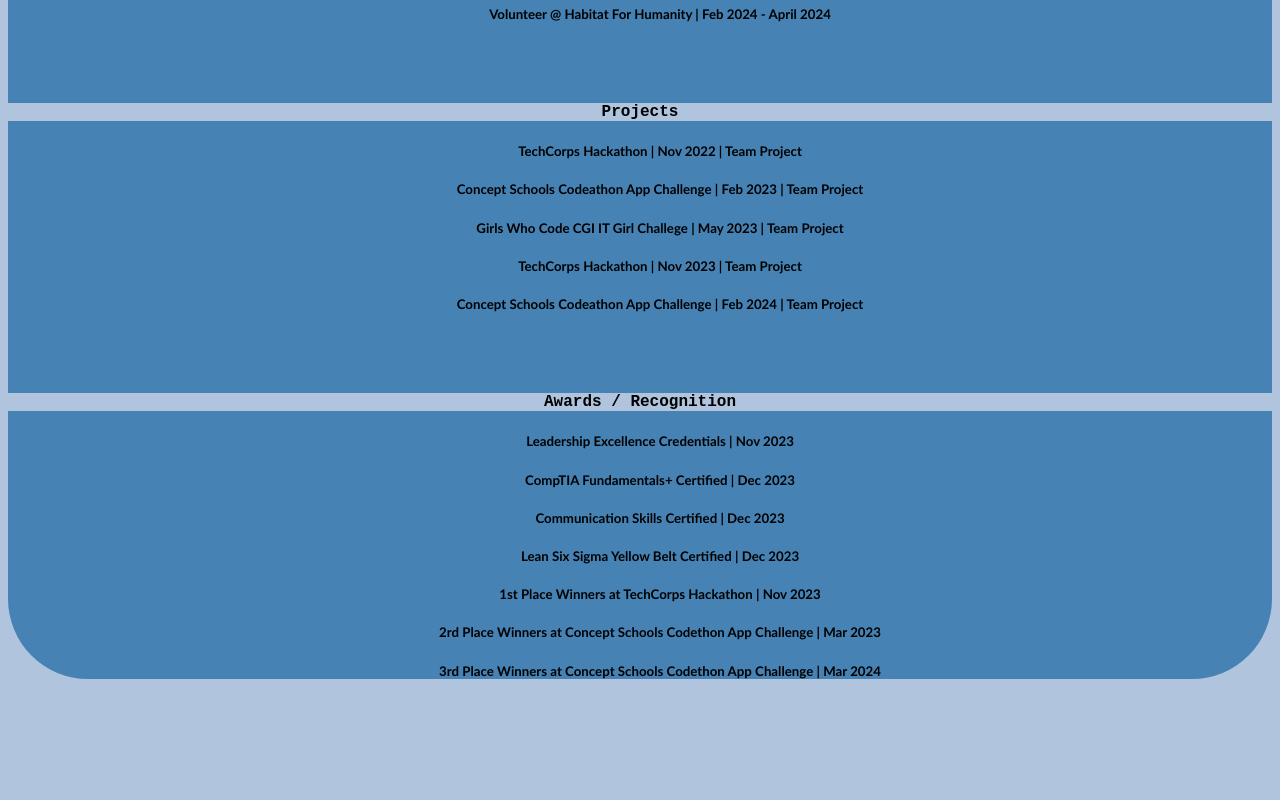
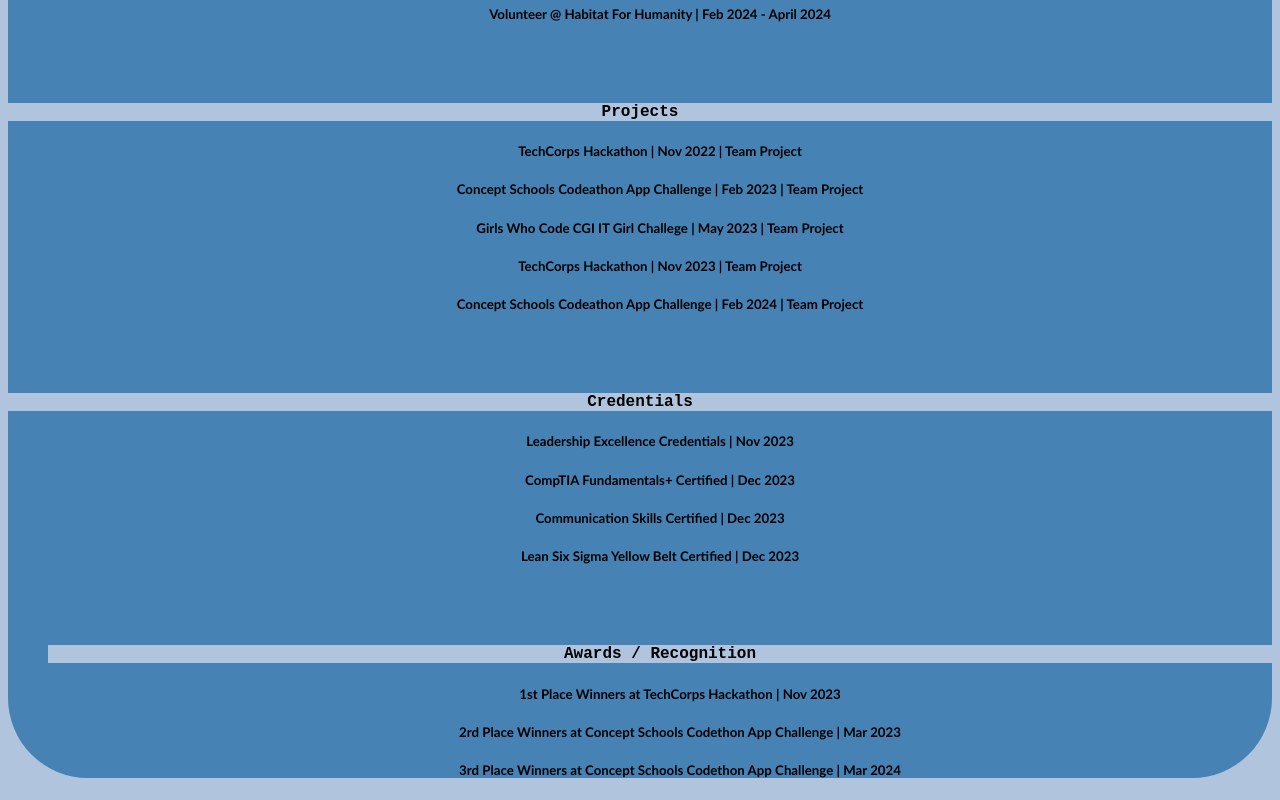
Before and after one commit to SadiaM12/portfolio, a plain HTML site: page index.html in a window 1280 px wide. Shown: the part 1090-1890 px from the top of the page. Before the commit the page ends 1791 px from the top, so only its background shows below. Drawn offline with Linux system fonts and the light colour scheme.

Commit message:
Update index.html

```diff
--- a/index.html
+++ b/index.html
@@ -100,13 +100,19 @@ color: rgb(21, 94, 253);
 
     <br>
     <br>
-    <h4 style="font-family: 'Courier New', Courier, monospace;background-color: rgb(176, 196, 222);">Awards / Recognition</h4>
+    <h4 style="font-family: 'Courier New', Courier, monospace;background-color: rgb(176, 196, 222);"> Credentials</h4>
 
 <ul >
      <h5> Leadership Excellence Credentials | Nov 2023</h5>
     <h5> CompTIA Fundamentals+ Certified | Dec 2023</h5>
     <h5> Communication Skills Certified | Dec 2023</h5>
     <h5> Lean Six Sigma Yellow Belt Certified | Dec 2023</h5>
+
+           <br>
+    <br>
+    <h4 style="font-family: 'Courier New', Courier, monospace;background-color: rgb(176, 196, 222);">Awards / Recognition</h4>
+
+<ul >
     <h5> 1st Place Winners at TechCorps Hackathon | Nov 2023</h5>
     <h5> 2rd Place Winners at Concept Schools Codethon App Challenge | Mar 2023</h5>
     <h5> 3rd Place Winners at Concept Schools Codethon App Challenge | Mar 2024</h5>
```
